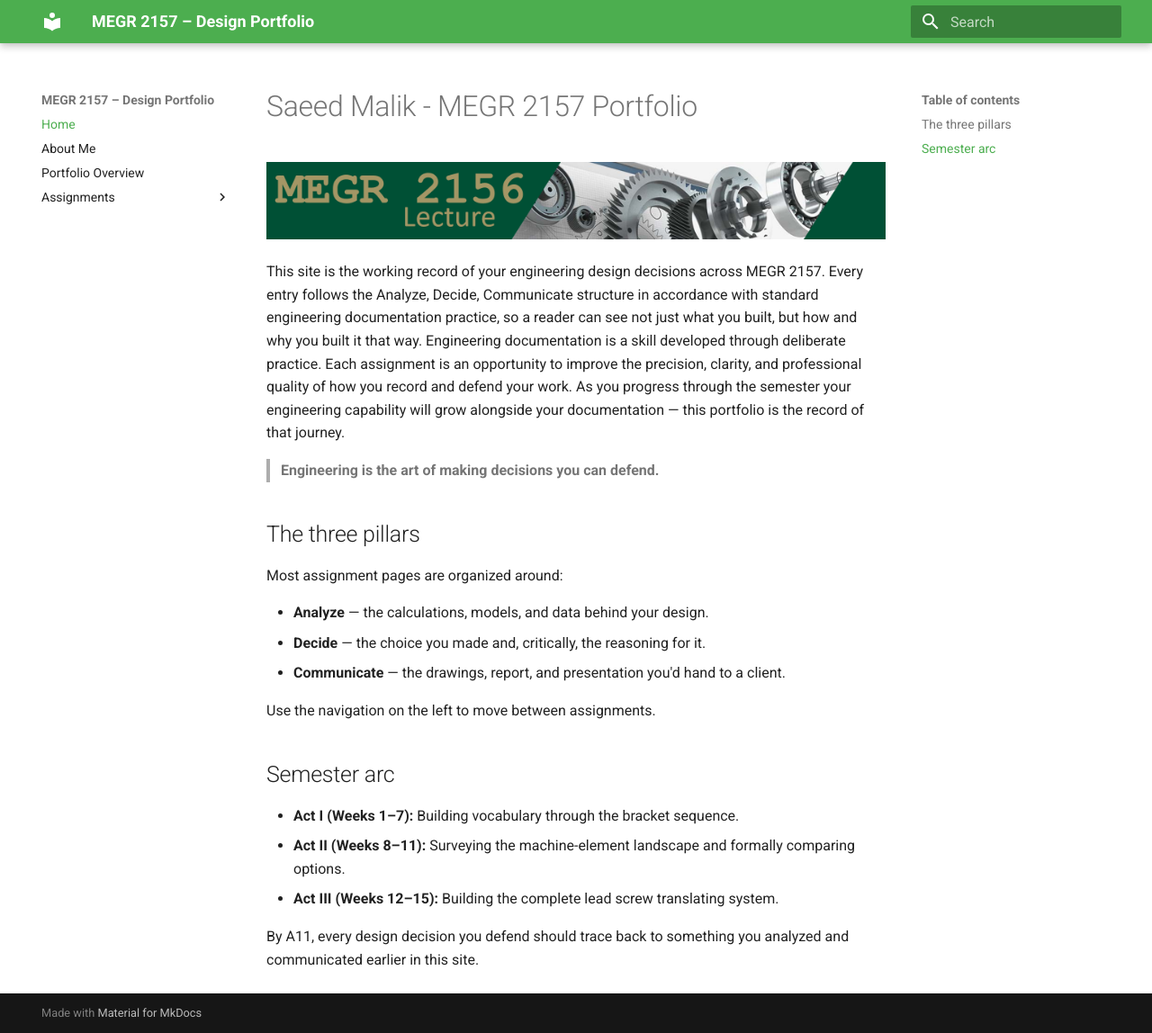
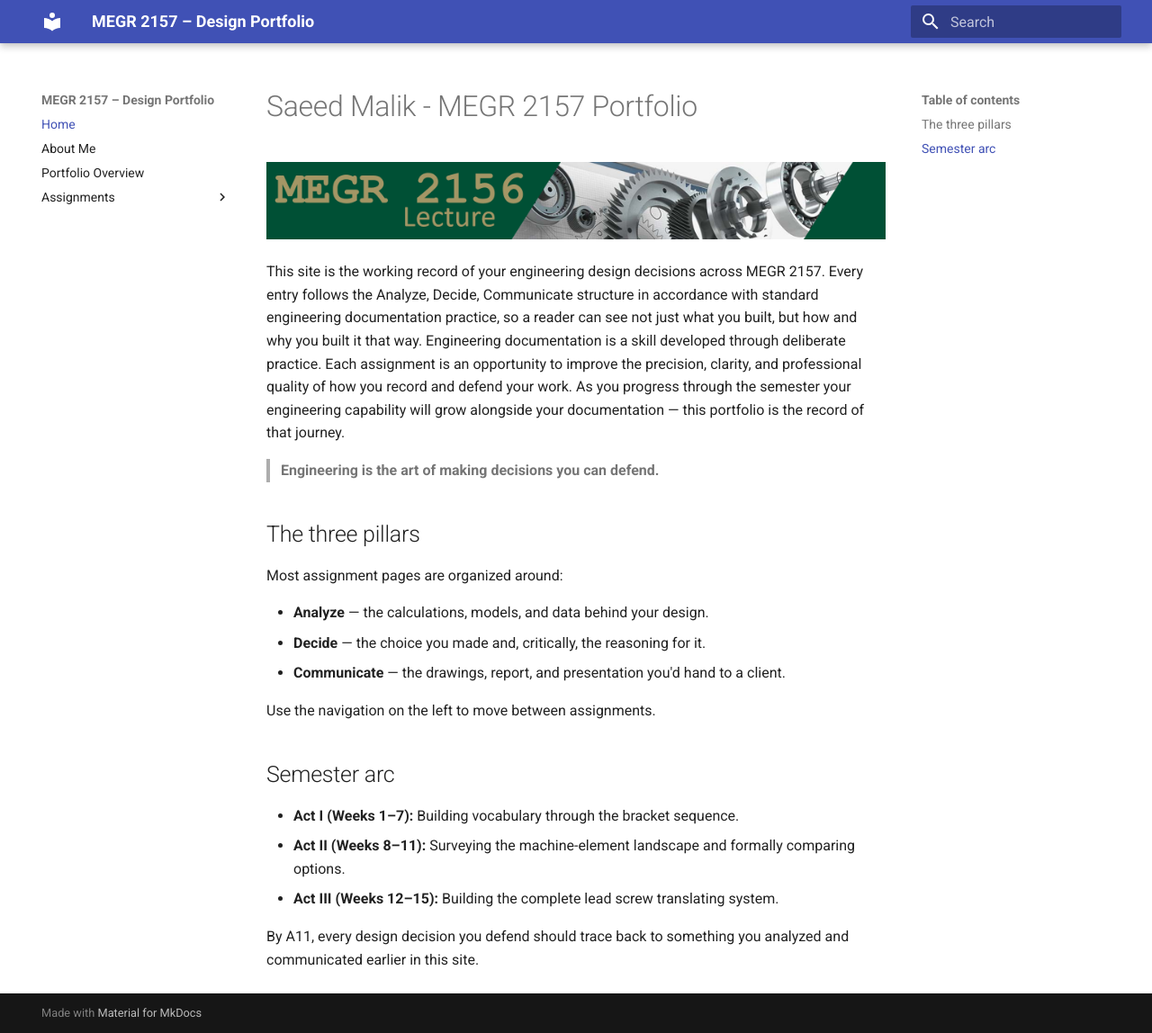
Before and after one commit to SaeedMalik7/megr2157-portfolio, an MkDocs documentation site: the page built from docs/index.md, in a window 1280 px wide and 1148 px high. Shown: the whole window at 90% size. Built offline with MkDocs 1.6.1 and Material for MkDocs 9.7.7, drawn with Linux system fonts in a browser that asks for light colours.

Commit message:
Change primary theme color to custom and add extra CSS

```diff
--- a/mkdocs.yml
+++ b/mkdocs.yml
@@ -4,7 +4,9 @@ site_description: Design portfolio documentation, built with the Analyze / Decid
 theme:
   name: material
   palette:
-    primary: green
+    primary: custom
+  extra_css:
+    - stylesheets/extra.css
   features:
     - navigation.instant
     - navigation.tracking
```
